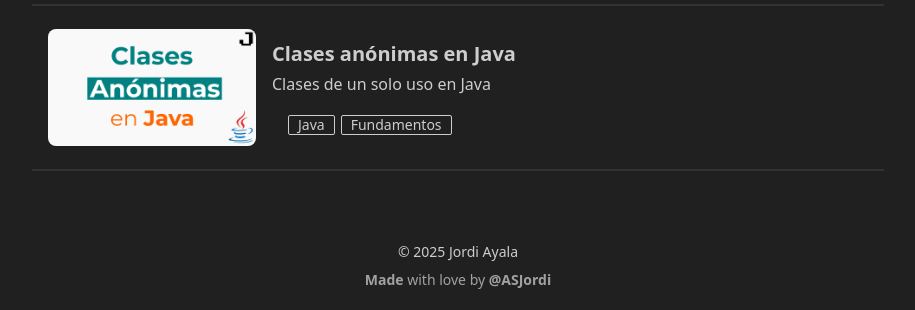
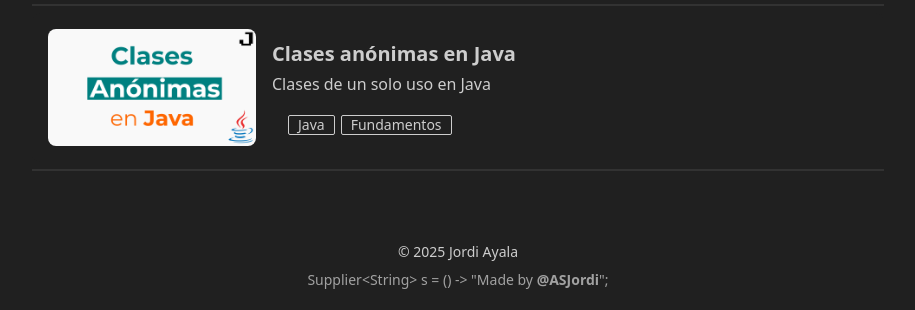
Before and after one commit to ASJordi/personal-website, an Astro site: page / in a window 1280 px wide. Shown: the part 1942-2252 px from the top of the page, without its empty margins (334-1249 px from the left). Built offline with nearby package versions, Linux system fonts and the light colour scheme; Astro itself is replaced by a stand-in of ours.

Commit message:
chore(footer): :pencil2: update footer message

```diff
--- a/src/components/Footer.astro
+++ b/src/components/Footer.astro
@@ -7,7 +7,6 @@ const today = new Date();
     &copy; {today.getFullYear()} Jordi Ayala
   </div>
   <div class="inline opacity-75">
-    <a href="https://asjordi.dev" target="_blank" class="font-bold">Made</a> with love by
-    <a href="https://github.com/asjordi" target="_blank" class="font-bold"> @ASJordi</a>
+    <p>Supplier&lt;String&gt; s = () -&gt; "Made by <a href="https://github.com/asjordi" target="_blank" class="font-bold"> @ASJordi</a>";</p>
   </div>
 </footer>
```
